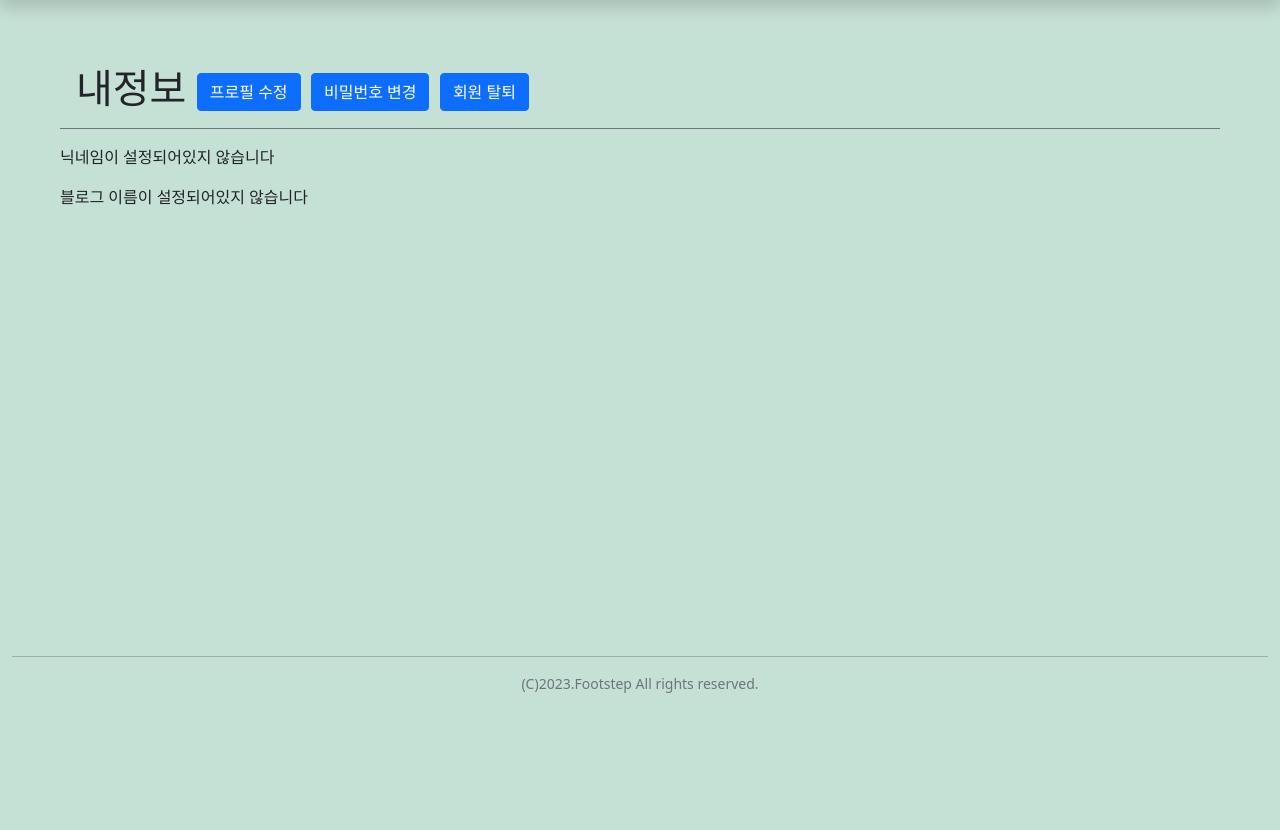
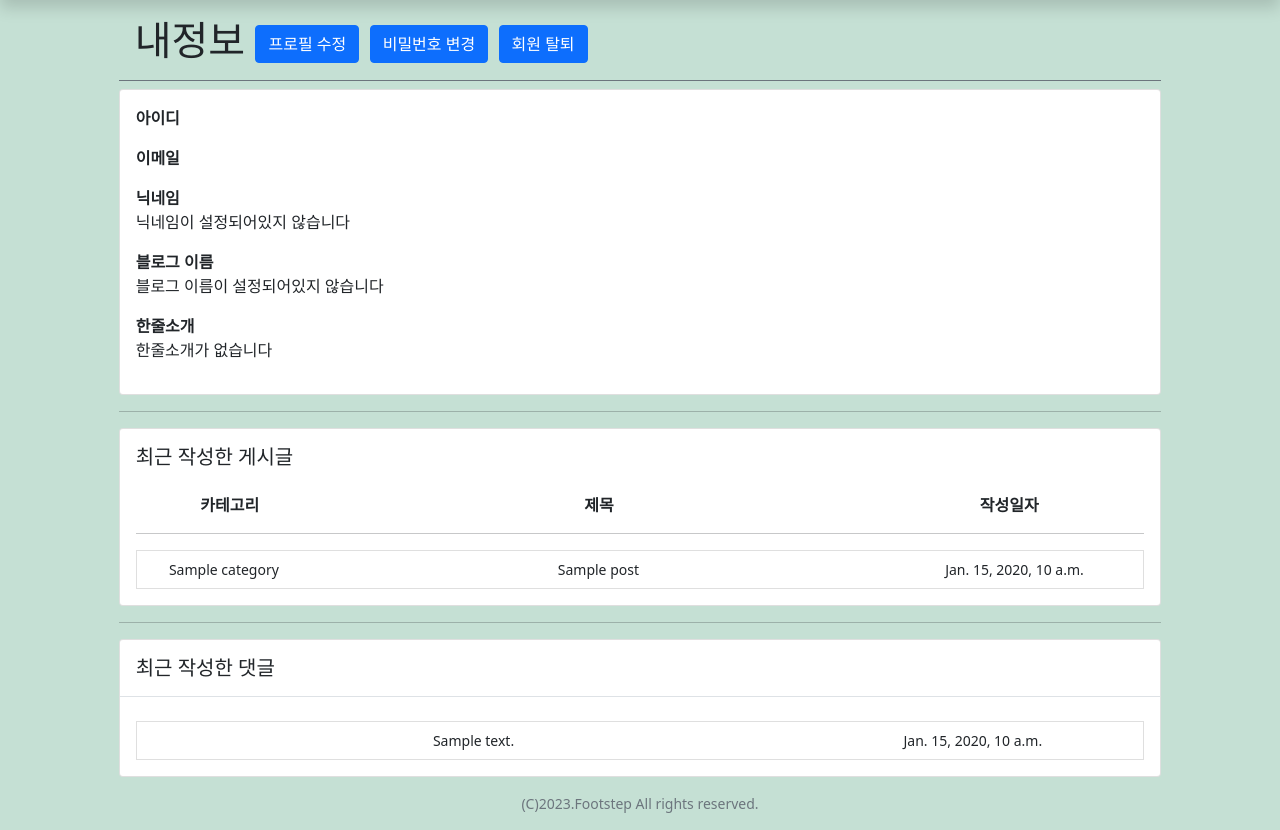
Before and after one commit to csh9835/footstep, a Django app: template templates/common/profile.html in a window 1280 px wide. Shown: the part 42-872 px from the top of the page. Before the commit the page ends 735 px from the top, so only its background shows below. Run offline with Django 4.2, Linux system fonts and the light colour scheme; the template is opened without the code that fills it: most values are stand-ins (such as "Sample title", 1, 10 or a date in 2020); some libraries are stand-ins or nearby versions.

Commit message:
프로필 화면 다듬기 + 한줄소개 추가

```diff
--- a/common/forms.py
+++ b/common/forms.py
@@ -27,8 +27,9 @@ class CustomUserChangeForm(UserChangeForm):
 class ProfileForm(forms.ModelForm):
     class Meta:
         model = Profile
-        fields = ('nickname', 'blogname')
+        fields = ('nickname', 'blogname', 'introduce')
         labels = {
             'nickname': '닉네임',
             'blogname': '블로그 이름',
+            'introduce': '한줄소개',
         }
--- a/common/models.py
+++ b/common/models.py
@@ -5,3 +5,4 @@ class Profile(models.Model):
     user = models.OneToOneField(User, on_delete=models.CASCADE)
     nickname = models.CharField(max_length=20, blank=True, null=True)
     blogname = models.CharField(max_length=50, blank=True, null=True)
+    introduce = models.CharField(max_length=50, blank=True, null=True)
--- a/common/views.py
+++ b/common/views.py
@@ -26,7 +26,11 @@ def signup(request):
 
 @login_required(login_url='common:login')
 def profile(request):
-    return render(request, 'common/profile.html')
+    user = request.user
+    posts_create = user.author_post.order_by('-create_date')[:5]
+    comments_create = user.author_comment.order_by('-create_date')[:7]
+    context = {'posts_create':posts_create, 'comments_create':comments_create}
+    return render(request, 'common/profile.html', context)
 
 
 @login_required(login_url='common:login')
--- a/footstep/templatetags/tag_filter.py
+++ b/footstep/templatetags/tag_filter.py
@@ -2,6 +2,6 @@ from django import template
 
 register = template.Library()
 
-@register.filter
+@register.filter #slice 템플릿 필터로 대체 가능
 def list_index(list, index):
     return list[index]
--- a/templates/base/personal_base.html
+++ b/templates/base/personal_base.html
@@ -1,6 +1,6 @@
 {% extends 'base/main_base.html' %}
 {% block tog %} <!-- 토글 ↓ -->
-<button class="navbar-toggler d-md-none collapsed"
+<button class="navbar-toggler d-md-none collapsed m-1"
         type="button"
         data-bs-toggle="collapse"
         data-bs-target="#sidebarMenu"
--- a/templates/common/profile.html
+++ b/templates/common/profile.html
@@ -1,7 +1,9 @@
 {% extends 'base/main_base.html' %}
+{% load tag_filter %}
 {% block main_content %}
 
-<div class="p-5" style="height: 80vh;">
+<div class="row justify-content-center">
+    <div class="col-10">
         {% include 'errors.html' %}
         <h1 class="border-bottom border-secondary p-3">
             내정보
@@ -14,22 +16,86 @@
             <!-- 회원탈퇴 ↓ -->
             {% include 'common/modal.html' %}
         </h1>
-    <p>{{ user.username }}</p>
-    <p>{{ user.email }}</p>
-
-    {% if user.profile.nickname %}
-    <p>{{ user.profile.nickname }}</p>
+        <!-- 회원정보 ↓ -->
+        <div class="card w-100">
+            <div class="card-body">
+                <p>
+                    <strong>아이디</strong>
+                    <br>{{ user.username }}
+                </p>
+                <p>
+                    <strong>이메일</strong>
+                    <br>{{ user.email }}
+                </p>
+                <p>
+                    <strong>닉네임</strong>
+                    <br>{% if user.profile.nickname %} {{ user.profile.nickname }} {% else %} 닉네임이 설정되어있지 않습니다 {% endif %}
+                </p>
+                <p>
+                    <strong>블로그 이름</strong>
+                    <br>{% if user.profile.blogname %} {{ user.profile.blogname }} {% else %} 블로그 이름이 설정되어있지 않습니다 {% endif %}
+                </p>
+                <p>
+                    <strong>한줄소개</strong>
+                    <br>{% if user.profile.introduce %} {{ user.profile.introduce }} {% else %} 한줄소개가 없습니다 {% endif %}
+                </p>
+            </div>
+        </div>
+        <hr>
+        <!-- 최근 작성한 게시글 ↓ -->
+        <div class="card w-100">
+            <h5 class="pt-3 px-3">최근 작성한 게시글</h5>
+            <div class="card-body">
+                {% if posts_create %}
+                <div class="row text-center px-4">
+                    <strong class="col-2">카테고리</strong>
+                    <strong class="col-7">제목</strong>
+                    <strong class="col-3">작성일자</strong>
+                </div>
+                <hr>
+                <ul class="text-center list-group">
+                    {% for post in posts_create %}
+                    <a href="#" class="text-decoration-none">
+                        <li class="list-group-item">
+                            <div class="row">
+                                <small class="col-2 align-self-center">{{ post.category }}</small>
+                                <small class="col-7 align-self-center">{{ post.subject }}</small>
+                                <small class="col-3">{{ post.create_date }}</small>
+                            </div>
+                        </li>
+                    </a>
+                    {% endfor %}
+                </ul>
                 {% else %}
-    <p>닉네임이 설정되어있지 않습니다</p>
-    {% endif %}
-
-    {% if user.profile.blogname %}
-    <p>{{ user.profile.blogname }}</p>
-    {% else %}
-    <p>블로그 이름이 설정되어있지 않습니다</p>
+                <p class="text-center">작성한 게시글이 없습니다</p>
                 {% endif %}
             </div>
+        </div>
         <hr>
-<small class="d-block text-center text-secondary">(C)2023.Footstep All rights reserved.</small>
+        <!-- 최근 작성한 댓글 ↓ -->
+        <div class="card w-100">
+            <h5 class="p-3 border-bottom">최근 작성한 댓글</h5>
+            <div class="card-body">
+                {% if comments_create %}
+                <ul class="text-center list-group">
+                    {% for comment in comments_create %}
+                    <a href="#" class="text-decoration-none">
+                        <li class="list-group-item">
+                            <div class="row">
+                                <small class="col-8 text-truncate align-self-center">{{ comment.content }}</small>
+                                <small class="col-4">{{ comment.create_date }}</small>
+                            </div>
+                        </li>
+                    </a>
+                    {% endfor %}
+                </ul>
+                {% else %}
+                <p class="text-center">작성한 댓글이 없습니다</p>
+                {% endif %}
+            </div>
+        </div>
+    </div>
+</div>
+<small class="d-block text-center text-secondary py-3">(C)2023.Footstep All rights reserved.</small>
 
 {% endblock %}
--- a/templates/footstep/main.html
+++ b/templates/footstep/main.html
@@ -4,7 +4,7 @@
 <div class="container py-5">
     <!-- 검색 폼 ↓ -->
     <div class="row justify-content-center">
-        <div class="col-6">
+        <div class="col-9">
             <div class="input-group pb-5">
                 <div class="input-group-append">
                     <button class="btn btn-primary btn-lg" type="button" id="btn_search">
@@ -17,7 +17,7 @@
     </div>
     {% if allposts %}
         <!-- 포스트카드 ↓ -->
-        <div class="row row-cols-1 row-cols-md-2 row-cols-lg-3 row-cols-xxl-4">
+        <div class="row row-cols-1 row-cols-lg-2 row-cols-xl-3 row-cols-xxl-4">
             {% for post in allposts %}
                 <div class="col p-4 d-flex justify-content-center">
                     <div class="card shadow" style="width: 300px; height: 400px;">
--- a/templates/pagination.html
+++ b/templates/pagination.html
@@ -36,7 +36,7 @@
            href="javascript:void(0)">다음</a>
     </li>
     <li class="page-item">
-        <a class="page-link" data-page="{{ pagination.num_pages }}" href="javascript:void(0)">끝</a>
+        <a class="page-link" data-page="{{ pagination.paginator.num_pages }}" href="javascript:void(0)">끝</a>
     </li>
     {% else %}
     <li class="page-item disabled">
--- a/templates/sidebar.html
+++ b/templates/sidebar.html
@@ -13,6 +13,11 @@
                     </h3>
                 </a>
             </li>
+            {% if owner.profile.introduce %}
+            <li class="nav-item">
+                <p class="text-center text-break text-white">{{ owner.profile.introduce }}</p>
+            </li>
+            {% endif %}
             <li class="nav-item m-1 p-1 border-bottom">
                 <div class="nav-item text-white">
                     {% if owner.profile.nickname %}
```
Also changed, not shown: templates/common/profile_modify.html (+14 -9 lines), templates/common/signup.html (+8 -8 lines), common/migrations/0004_profile_introduce.py (added). Lines whose indentation alone changed are shown as unchanged.
